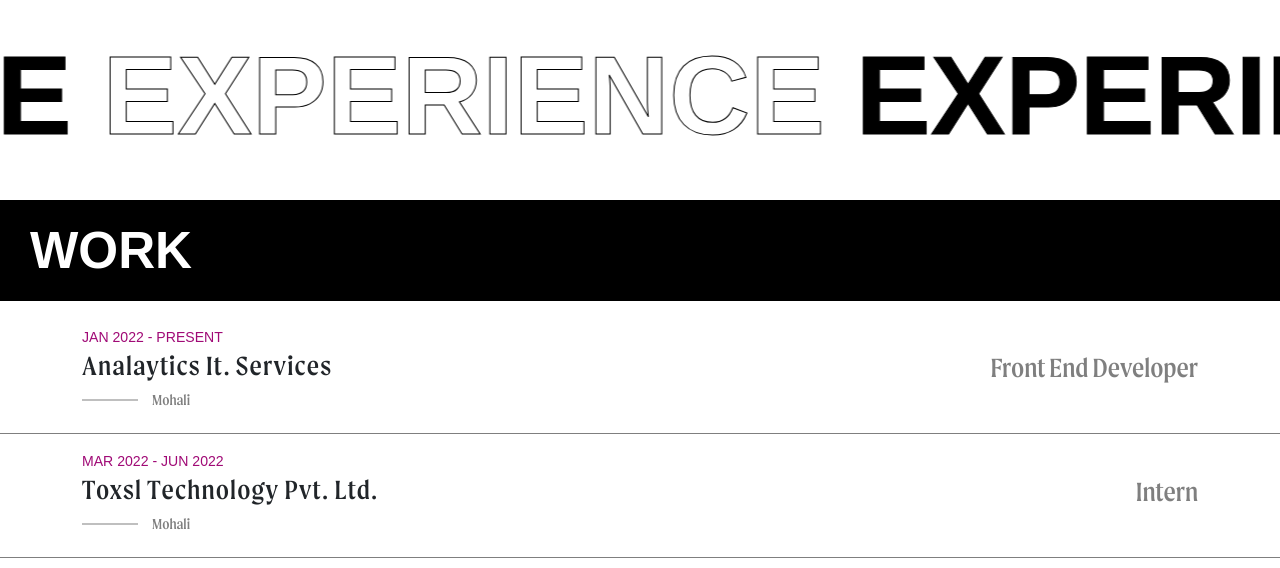
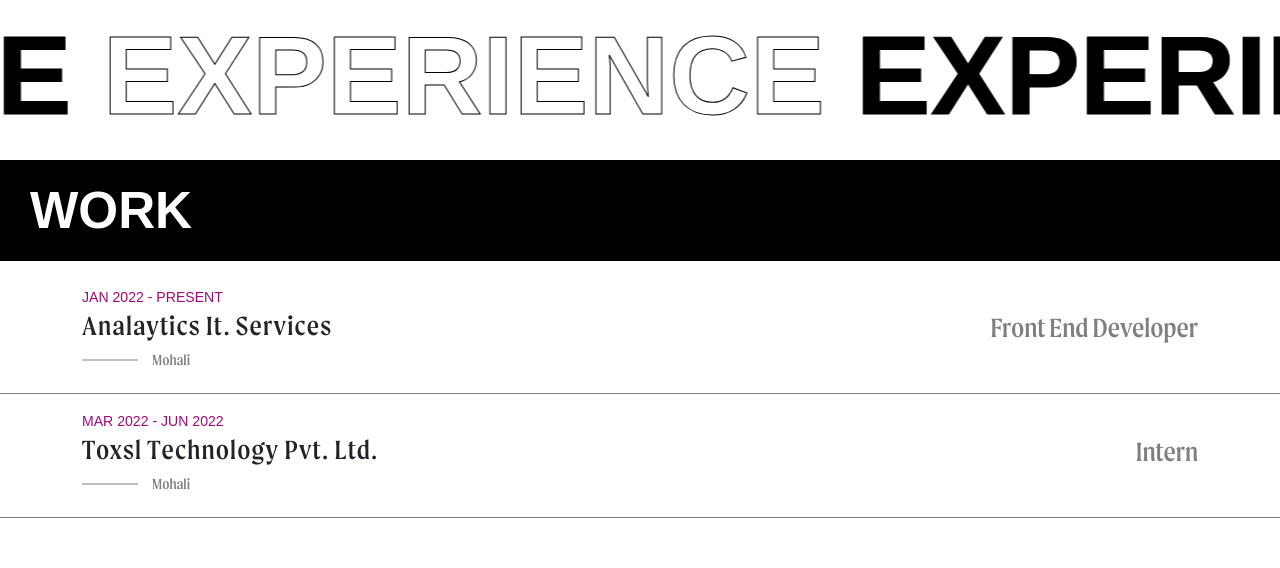
Before and after one commit to ait-varun/varun-portfolio, a Next.js app: page /components/work in a window 1280 px wide. Shown: the top 568 px of the page. Built offline with nearby package versions, Linux system fonts and the light colour scheme.

Commit message:
fixed sizes

```diff
--- a/src/app/components/education/page.module.css
+++ b/src/app/components/education/page.module.css
@@ -88,7 +88,7 @@
   position: relative;
   width: 100vw;
   max-width: 100%;
-  height: 200px;
+  height: 160px;
   overflow-x: hidden;
 }
 
--- a/src/app/components/projects/page.module.css
+++ b/src/app/components/projects/page.module.css
@@ -82,7 +82,7 @@
   position: relative;
   width: 100vw;
   max-width: 100%;
-  height: 200px;
+  height: 160px;
   overflow-x: hidden;
 }
 
@@ -105,6 +105,6 @@
     transform: translateX(0%);
   }
   to {
-    transform: translateX(-40%);
+    transform: translateX(-40.1%);
   }
 }
--- a/src/app/components/work/page.module.css
+++ b/src/app/components/work/page.module.css
@@ -186,7 +186,7 @@
   position: relative;
   width: 100vw;
   max-width: 100%;
-  height: 200px;
+  height: 160px;
   overflow-x: hidden;
 }
 
```
